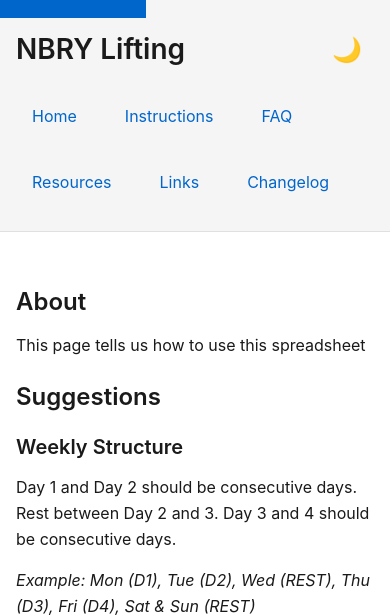
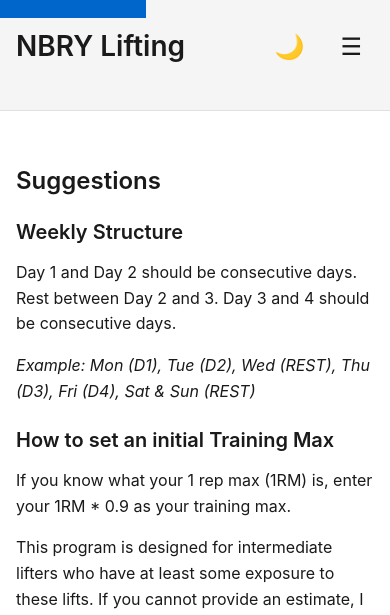
Before and after one commit to nbry/nbry-website, a FastAPI app: page /instructions in a window 390 px wide. Shown: the top 615 px of the page. Run offline with FastAPI, Linux system fonts and the light colour scheme.

Commit message:
feat: pure css hamburger nav

```diff
--- a/src/nbry_lifting_website/static/css/main.css
+++ b/src/nbry_lifting_website/static/css/main.css
@@ -14,8 +14,8 @@
   --color-focus: #0066cc;
 
   /* Typography */
-  --font-family-base: -apple-system, BlinkMacSystemFont, "Segoe UI", Roboto,
-    "Helvetica Neue", Arial, sans-serif;
+  --font-family-base:
+    -apple-system, BlinkMacSystemFont, "Segoe UI", Roboto, "Helvetica Neue", Arial, sans-serif;
   --font-family-mono: "Courier New", monospace;
   --font-size-base: 16px;
   --font-size-sm: 14px;
@@ -69,7 +69,8 @@ body {
   line-height: var(--line-height-base);
   color: var(--color-text);
   background-color: var(--color-bg);
-  transition: background-color var(--transition-base),
+  transition:
+    background-color var(--transition-base),
     color var(--transition-base);
 }
 
@@ -170,10 +171,11 @@ main {
 header {
   background-color: var(--color-bg-secondary);
   border-bottom: 1px solid var(--color-border);
-  padding: var(--space-lg) var(--space-md);
+  padding: var(--space-md) var(--space-md);
   position: sticky;
   top: 0;
   z-index: 50;
+  position: relative;
 }
 
 .header-container {
@@ -199,9 +201,10 @@ nav {
 }
 
 nav a {
-  padding: var(--space-sm) var(--space-md);
+  padding: var(--space-xs) var(--space-md);
   border-radius: 4px;
-  transition: background-color var(--transition-base),
+  transition:
+    background-color var(--transition-base),
     color var(--transition-base);
 }
 
@@ -236,6 +239,33 @@ nav a:focus {
 .theme-toggle:focus {
   outline: 2px solid var(--color-focus);
   outline-offset: 2px;
+}
+
+/* ========================================
+   Navigation Toggle (Mobile Hamburger)
+   ======================================== */
+
+.nav-toggle {
+  display: none;
+}
+
+.nav-label {
+  display: none;
+  cursor: pointer;
+  font-size: 1.5rem;
+  padding: var(--space-sm);
+  border-radius: 4px;
+  transition: background-color var(--transition-base);
+}
+
+.nav-label:hover {
+  background-color: var(--color-border);
+}
+
+.header-controls {
+  display: flex;
+  gap: var(--space-sm);
+  align-items: center;
 }
 
 /* ========================================
@@ -319,10 +349,62 @@ footer {
    Responsive Design (Mobile-First)
    ======================================== */
 
+/* Mobile: max-width 767px */
+@media (max-width: 767px) {
+  .nav-label {
+    display: block;
+  }
+
+  nav {
+    display: none;
+    flex-direction: column;
+    position: absolute;
+    top: 100%;
+    left: 0;
+    right: 0;
+    background-color: var(--color-bg-secondary);
+    border-bottom: 1px solid var(--color-border);
+    gap: 0;
+    z-index: 40;
+  }
+
+  nav a {
+    padding: var(--space-md);
+    border-radius: 0;
+    border-bottom: 1px solid var(--color-border);
+  }
+
+  nav a:last-child {
+    border-bottom: none;
+  }
+
+  .nav-toggle:checked ~ nav {
+    display: flex;
+  }
+}
+
 /* Tablet breakpoint: 768px */
 @media (min-width: 768px) {
   :root {
     --font-size-base: 17px;
+  }
+
+  .nav-label {
+    display: none;
+  }
+
+  nav {
+    display: flex !important;
+    position: static;
+    flex-direction: row;
+    background-color: transparent;
+    border-bottom: none;
+    gap: var(--space-lg);
+  }
+
+  nav a {
+    padding: var(--space-sm) var(--space-lg);
+    border-bottom: none;
   }
 
   h1 {
@@ -343,14 +425,6 @@ footer {
 
   .header-container {
     margin-bottom: var(--space-lg);
-  }
-
-  nav {
-    gap: var(--space-lg);
-  }
-
-  nav a {
-    padding: var(--space-sm) var(--space-lg);
   }
 }
 
--- a/src/nbry_lifting_website/templates/base.html
+++ b/src/nbry_lifting_website/templates/base.html
@@ -12,10 +12,14 @@
     <header>
       <div class="header-container">
         <h1>NBRY Lifting</h1>
-        <button id="theme-toggle" class="theme-toggle" aria-label="Toggle dark mode" type="button">
-          🌙
-        </button>
+        <div class="header-controls">
+          <button id="theme-toggle" class="theme-toggle" aria-label="Toggle dark mode" type="button">
+            🌙
+          </button>
+          <label for="nav-toggle" class="nav-label" aria-label="Toggle navigation menu">☰</label>
+        </div>
       </div>
+      <input type="checkbox" id="nav-toggle" class="nav-toggle" />
       <nav aria-label="Main navigation">
         <a href="/">Home</a>
         <a href="/instructions">Instructions</a>
--- a/src/nbry_lifting_website/templates/home.html
+++ b/src/nbry_lifting_website/templates/home.html
@@ -6,7 +6,7 @@
 
 {% block content %}
   <div class="content">
-    <h2>About Blah BLah</h2>
+    <h2>About</h2>
     <p>
       A repeatable 5-week, 4-day/week powerbuilding program for intermediate lifters, using a
       full-body split and block periodization. This program trains "The Big Six" compound movement
--- a/src/nbry_lifting_website/templates/instructions.html
+++ b/src/nbry_lifting_website/templates/instructions.html
@@ -6,9 +6,6 @@
 
 {% block content %}
   <div class="content">
-    <h2>About</h2>
-    <p>This page tells us how to use this spreadsheet</p>
-
     <h2>Suggestions</h2>
     <h3>Weekly Structure</h3>
     <p>
```
